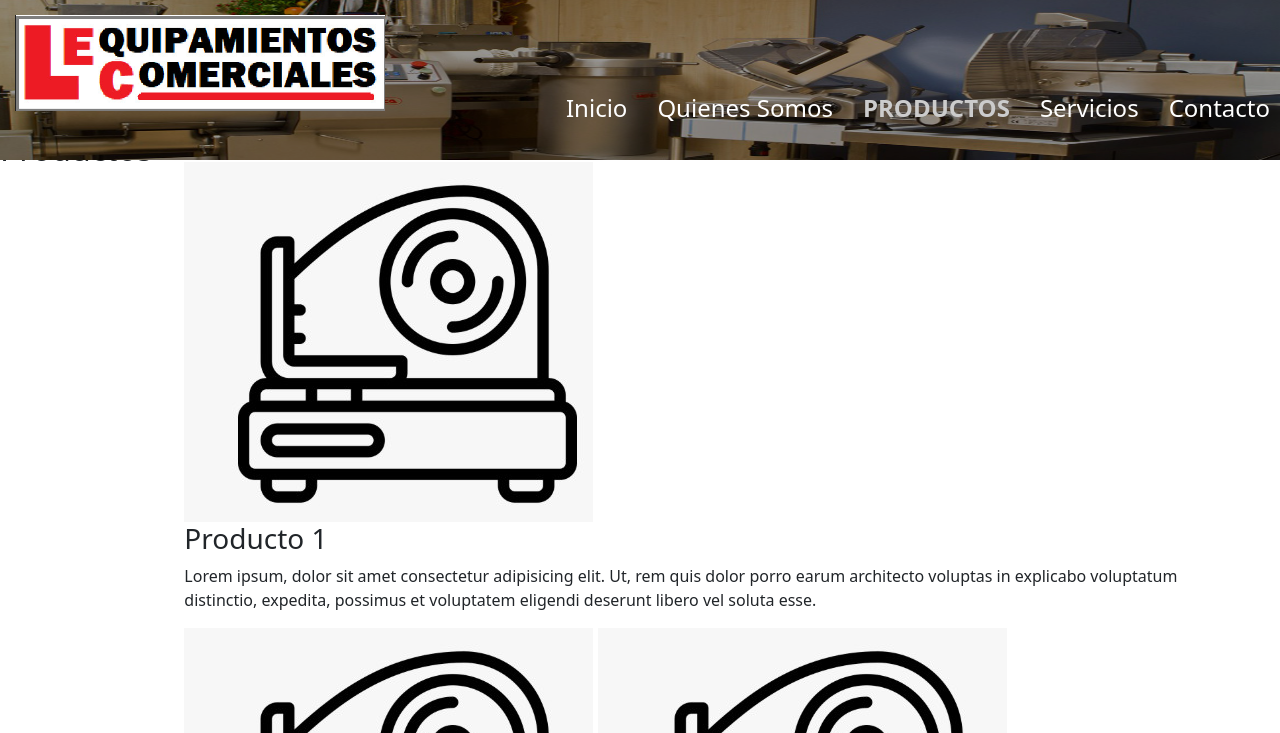
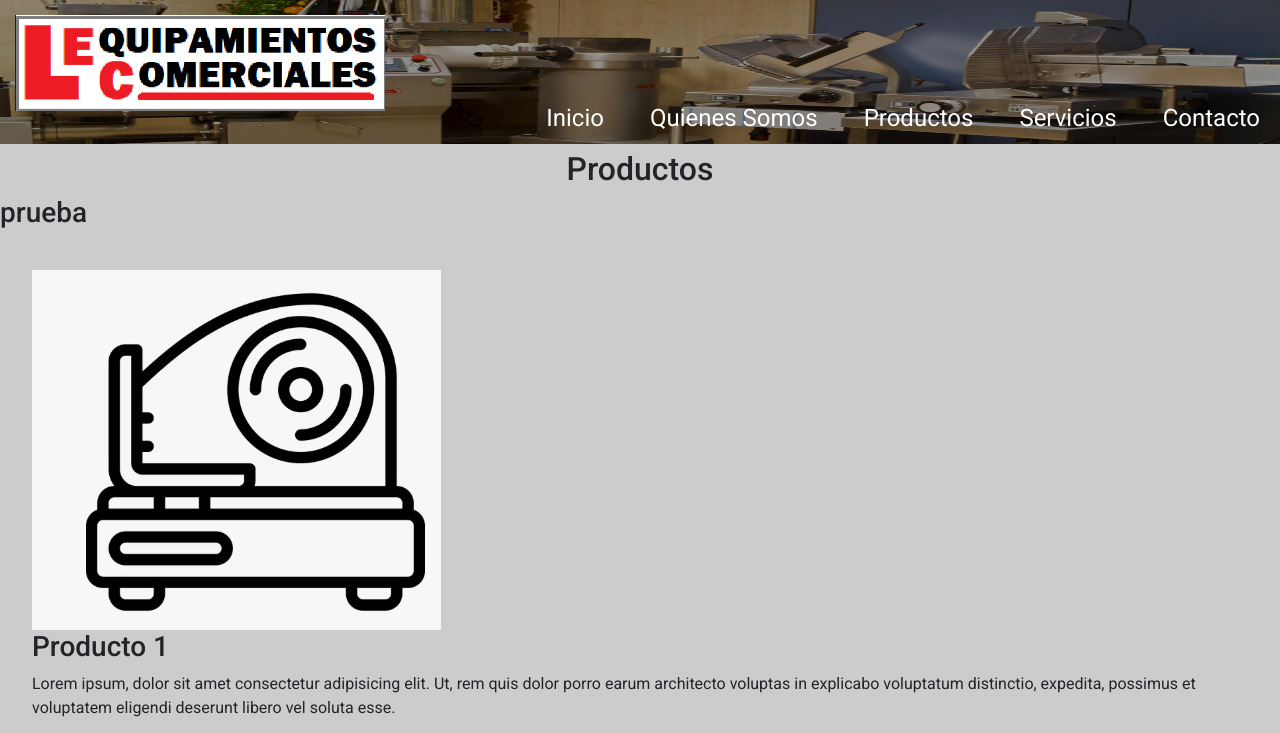
Before and after one commit to cascallanaleo/LEC, a plain HTML site: page Pages/productos.html in a window 1280 px wide. Shown: the top 733 px of the page. Drawn offline with nearby package versions, Linux system fonts and the light colour scheme.

Commit message:
versión2

```diff
--- a/Pages/productos.html
+++ b/Pages/productos.html
@@ -25,21 +25,47 @@
                     <!-- <h1 class="logo-nombre">LEC Equipamientos Comerciales</h1> -->
                 </div>
             </div>
-            <nav>
-                <!-- <p>MENU1</p> -->
-                <ul id="menu" class="mb-0">
-                    <li> <a href="../index.html"> Inicio</a></li>
-                    <li> <a href="quienes-somos.html">Quienes Somos</a></li>
-                    <li class="opcion-seleccionada">Productos</li>
-                    <li> <a href="servicios.html">Servicios</a></li>
-                    <li> <a href="contacto.html">Contacto</a></li>
-                </ul>
+            <!-- <nav class="navbar navbar-expand-lg navbar-light w-100" style="background-color: transparent;"> -->
+            <nav class="navbar navbar-expand-xl position-fixed w-100">
+                <!-- <nav class="navbar navbar-expand-lg position-fixed w-100"> -->
+                <div class="container-fluid">
+                    <button class="navbar-toggler ms-auto  bg-light" type="button" data-bs-toggle="collapse"
+                        data-bs-target="#navbarSupportedContent" aria-controls="navbarSupportedContent"
+                        aria-expanded="false" aria-label="Toggle navigation">
+                        <span class="navbar-toggler-icon"></span>
+                    </button>
+                    <div class="collapse navbar-collapse" id="navbarSupportedContent">
+                        <ul id="menu" class="navbar-nav me-auto mb-2 mb-lg-0">
+                            <li class="nav-item">
+                                <a class="nav-link active" aria-current="page" href="#">Inicio</a>
+                            </li>
+                            <li class="nav-item">
+                                <a class="nav-link" href="#">Quienes Somos</a>
+                            </li>
+                            <li class="nav-item">
+                                <a class="nav-link" href="#">Productos</a>
+                            </li>
+                            <li class="nav-item">
+                                <a class="nav-link" href="#">Servicios</a>
+                            </li>
+                            <li class="nav-item">
+                                <a class="nav-link" href="#">Contacto</a>
+                            </li>
+                        </ul>
+                    </div>
+                </div>
             </nav>
+
+
+
+
+
         </div>
     </header>
 
     <main>
-        <h2> Productos</h2>
+        <h2 class="text-center"> Productos</h2>
+        <h3>prueba</h3>
         <section>
             <img src="../images/producto.jpg" alt="Producto 1">
             <h3>Producto 1</h3>
@@ -53,8 +79,6 @@
             <img src="../images/producto.jpg" alt="Producto 6">
         </section>
     </main>
-
-
     <footer>
         <p>Lorem ipsum dolor sit amet, consectetur adipisicing elit. Enim sint, nisi autem repellat necessitatibus velit
             deleniti nesciunt tempore eius, perferendis alias voluptas laudantium aliquam eos. Mollitia quod dignissimos
--- a/css/styles.css
+++ b/css/styles.css
@@ -1,5 +1,6 @@
 /* reset de css */
 * {
+    font-family: "Roboto", sans-serif;
     /* margin: 0; */
     /* padding: 0; */
     /* box-sizing: border-box; */
@@ -20,10 +21,10 @@ header {
     /* background-size:contain; */
     /* background-repeat: no-repeat; */
     position: relative;
-    height: 20vh;
+    height: 18vh;
 }
 
-nav {
+nav11 {
     align-items:end;
     width: 100%;
 }
@@ -39,25 +40,25 @@ nav {
     width: 25rem;
 }
 
-.logo-nombre {
-    font-size: 1rem;
-}
-
 #menu {
     display: flex;
-    justify-content: right;
     position: relative;
     /* border: 2px solid rgba(255, 255, 255, 0.8);  */
     /* background-color: #000000ff; */
-    /* align-items:center; */
-    padding: 10px;
+    align-items:end;
+    justify-content: right;
+    /* text-align:end; */
+    /* padding: 10px; */
     column-gap: 30px;
     font-size: 1.5rem;
     list-style: none;
     /* justify-content: flex-end; */
     white-space:nowrap;
-    margin-top: 80px;
-    margin-bottom: 0px;
+    /* margin-top: 65px; */
+    /* margin-bottom: 0px; */
+    width: 100%;
+    height: 17vh;
+    /* border: 3px solid white; */
     /* list-style-type: none; */
 }
 
@@ -66,15 +67,17 @@ nav {
     text-decoration:none;
 }
 
+
 /* body estilos */
 body {
-    font-family: "Roboto", sans-serif;
 }
 
 /* main estilos */
 main {
-    padding-top: 130px;
-    display: flex;
+    padding-top: 150px;
+    width: 100%;
+    background-color: #ccc;
+    /* display: flex; */
 }
 .opcion-seleccionada {
     color: #ccc;
@@ -83,28 +86,15 @@ main {
     text-decoration: none;
 }
 
-nav p {
-    margin-left: 5px;
-}
 
-#menu111  {
-    margin-left: 25px;
-    font-size: 24px;
-    list-style-type: none;
-}
-
-
-
-h1 {
-    color: red;
-    text-align: center;
-}
 
 section {
       flex: 1;
       padding: 2rem;
  }
 
+/* fotter estilos */
+
  footer {
     margin-top: 30px;
  }
```
